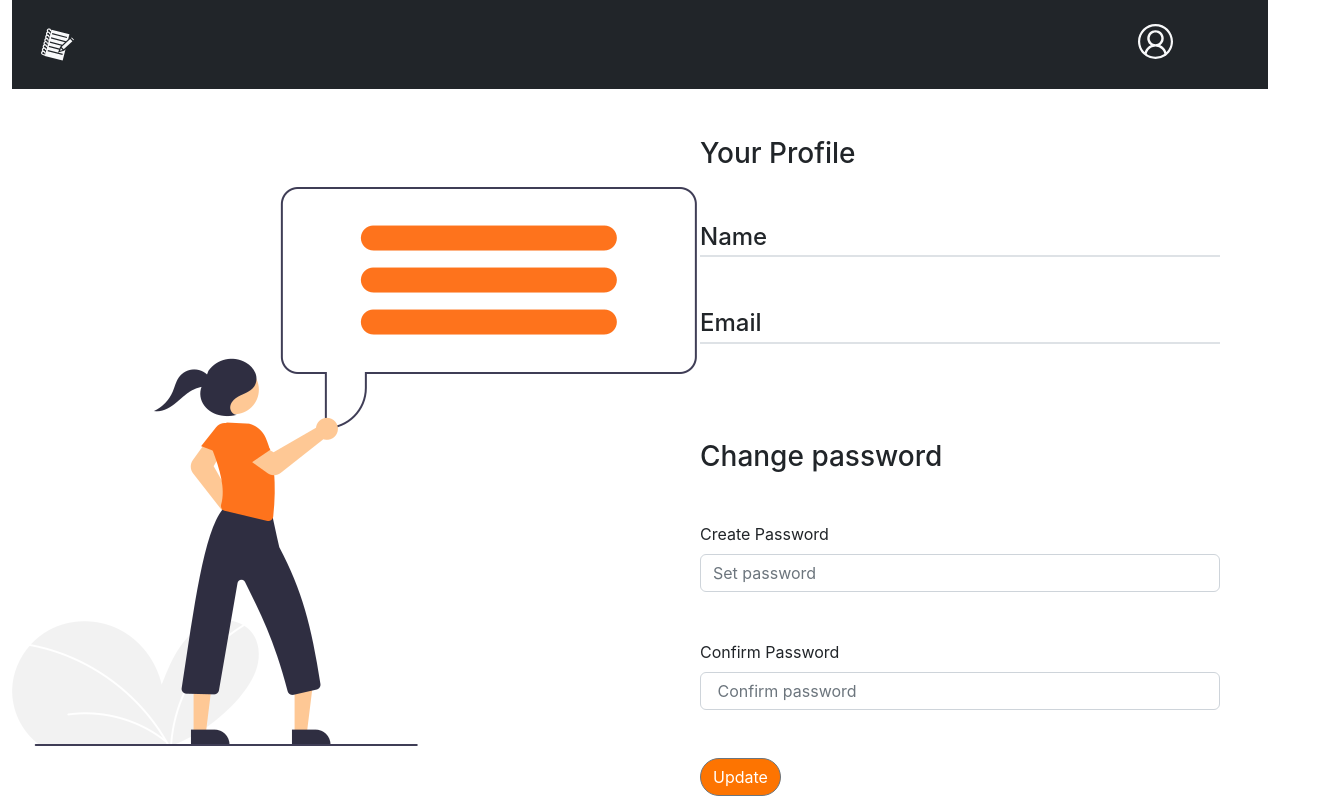
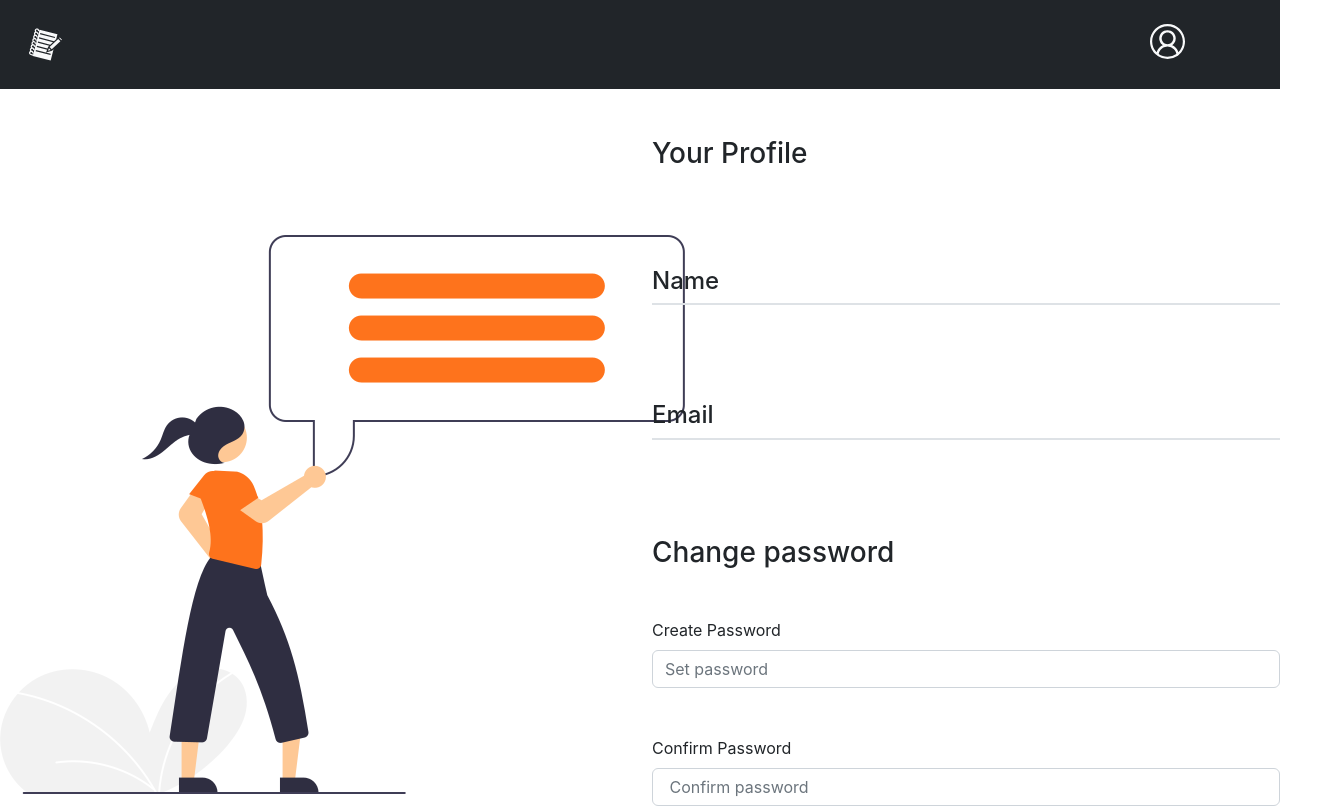
Before and after one commit to KhandekarPrateek/Notes-App, a React (Create React App) app: page /profile/1 in a window 1280 px wide. Shown: the top 808 px of the page, 1328 px wide, since content can reach past the window. Built offline with nearby package versions, Linux system fonts and the light colour scheme; some icons are missing.

Commit message:
fix:navbar size

```diff
--- a/src/common/NavigationBar/index.js
+++ b/src/common/NavigationBar/index.js
@@ -40,8 +40,7 @@ const NavigationBar = ({ name }) => {
   };
 
   return (
-    <>
-      <Container fluid>
+    <div>
       <Navbar color="dark" light expand="md" dark>
         <GiNotebook
           size={35}
@@ -82,8 +81,7 @@ const NavigationBar = ({ name }) => {
           </Nav>
         </Collapse>
       </Navbar>
-      </Container>
-    </>
+    </div>
   );
 };
 
--- a/src/pages/DashBoard/index.js
+++ b/src/pages/DashBoard/index.js
@@ -114,7 +114,7 @@ const Notes = () => {
     color: theme.color,
   };
   return (
-    <Container fluid className="profile-conatiner">
+    <div className="profile-container">
       <NavigationBar name={heading} />
       {note.length === 0 ? (
         <Row className="h-100">
@@ -177,7 +177,7 @@ const Notes = () => {
           </Row>
         </>
       )}
-    </Container>
+    </div>
   );
 };
 
--- a/src/pages/Profile/UserInfo.js
+++ b/src/pages/Profile/UserInfo.js
@@ -2,9 +2,9 @@ import React from "react";
 
 const UserInfo = (props) => {
   return (
-    <div className="mb-5">
-      <h4 className="mx-5 my-1">{props.title}</h4>
-      <div className="border border-1 d-flex mx-5">{props.info}</div>
+    <div className="my-5">
+      <h4 className="">{props.title}</h4>
+      <div className="border border-1 d-flex ">{props.info}</div>
     </div>
   );
 };
--- a/src/pages/Profile/index.js
+++ b/src/pages/Profile/index.js
@@ -48,7 +48,6 @@ const Profile = () => {
 
   return (
     <>
-      <Container className="profile-conatiner" fluid>
       <Row className="h-100">
         <NavigationBar />
         <Col sm={6} className="d-flex align-items-center ">
@@ -57,14 +56,14 @@ const Profile = () => {
         <Col sm={6}>
           {" "}
           <Row>
-              <h3 className="m-5">Your Profile</h3>
+            <h3 className="my-5">Your Profile</h3>
             <UserInfo info={userName} title={"Name"} />
             <UserInfo info={userEmail} title={"Email"} />
 
             <Form>
-                <h3 className="m-5">Change password</h3>
+              <h3 className="my-5">Change password</h3>
 
-                <FormGroup className="m-5">
+              <FormGroup className="my-5">
                 <Label for="setPassword">Create Password</Label>
                 <Input
                   type="password"
@@ -74,7 +73,7 @@ const Profile = () => {
                   onChange={handlePasswordChangeSignIn}
                 />
               </FormGroup>
-                <FormGroup className="m-5">
+              <FormGroup className="my-5">
                 <Label for="confirmPassword">Confirm Password</Label>
                 <Input
                   type="password"
@@ -85,7 +84,7 @@ const Profile = () => {
                 />
               </FormGroup>
               <Button
-                  className=" button-signin m-5 d-flex justify-content-center align-items-center"
+                className=" button-signin my-5 d-flex justify-content-center align-items-center"
                 onClick={handlePasswordChange}
               >
                 Update
@@ -94,7 +93,6 @@ const Profile = () => {
           </Row>
         </Col>
       </Row>
-      </Container>
     </>
   );
 };
--- a/src/styles/profile.css
+++ b/src/styles/profile.css
@@ -1,3 +1,3 @@
-.profile-conatiner {
+.profile-container {
   height: 100vh;
 }
```
Lines whose indentation alone changed are shown as unchanged.
